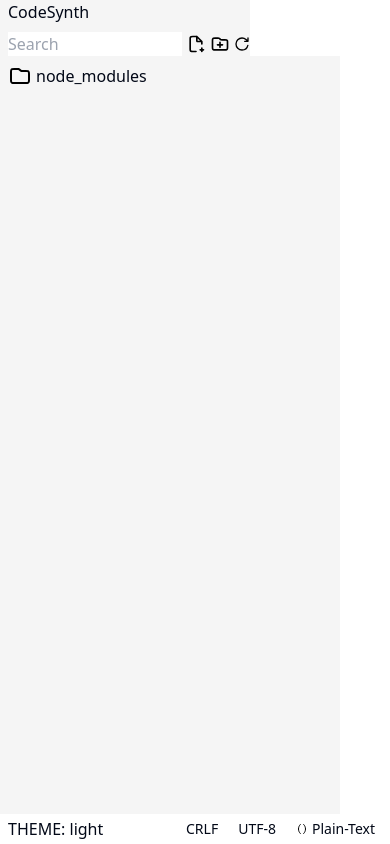
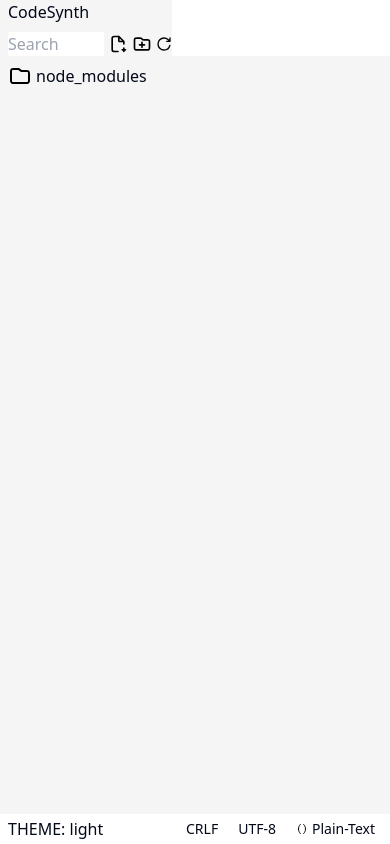
Before and after one commit to richmondnkrumah/codeSynth, a Next.js app: page /editor in a window 390 px wide. Built offline with nearby package versions, Linux system fonts and the light colour scheme.

Commit message:
removed cotributors parallel route

```diff
--- a/src/app/editor/layout.tsx
+++ b/src/app/editor/layout.tsx
@@ -3,19 +3,19 @@ import React from "react";
 
 const EditorLayout = ({
   children,
-  contributors,
   explorer,
 }: {
   children: React.ReactNode;
-  contributors: React.ReactNode;
   explorer: React.ReactNode;
 }) => {
+
+  //TODO : add contributors as a collapsible panel to the explorer
+  //TODO : add a floating button for the preview site option at the right hand side of the editor
   return (
     <main className="w-screen h-screen relative">
       <div className="flex h-[calc(100vh-25px)] w-full">
-        <section className=" w-[250px]">{explorer}</section>
-        <div className="w-[calc(100%-300px)]">{children}</div>
-        <section className="hidden sm:block w-[50px]">{contributors}</section>
+        <section className="w-fit">{explorer}</section>
+        <div className="w-full overflow-hidden">{children}</div>
       </div>
       <StatusBar />
     </main>
```
